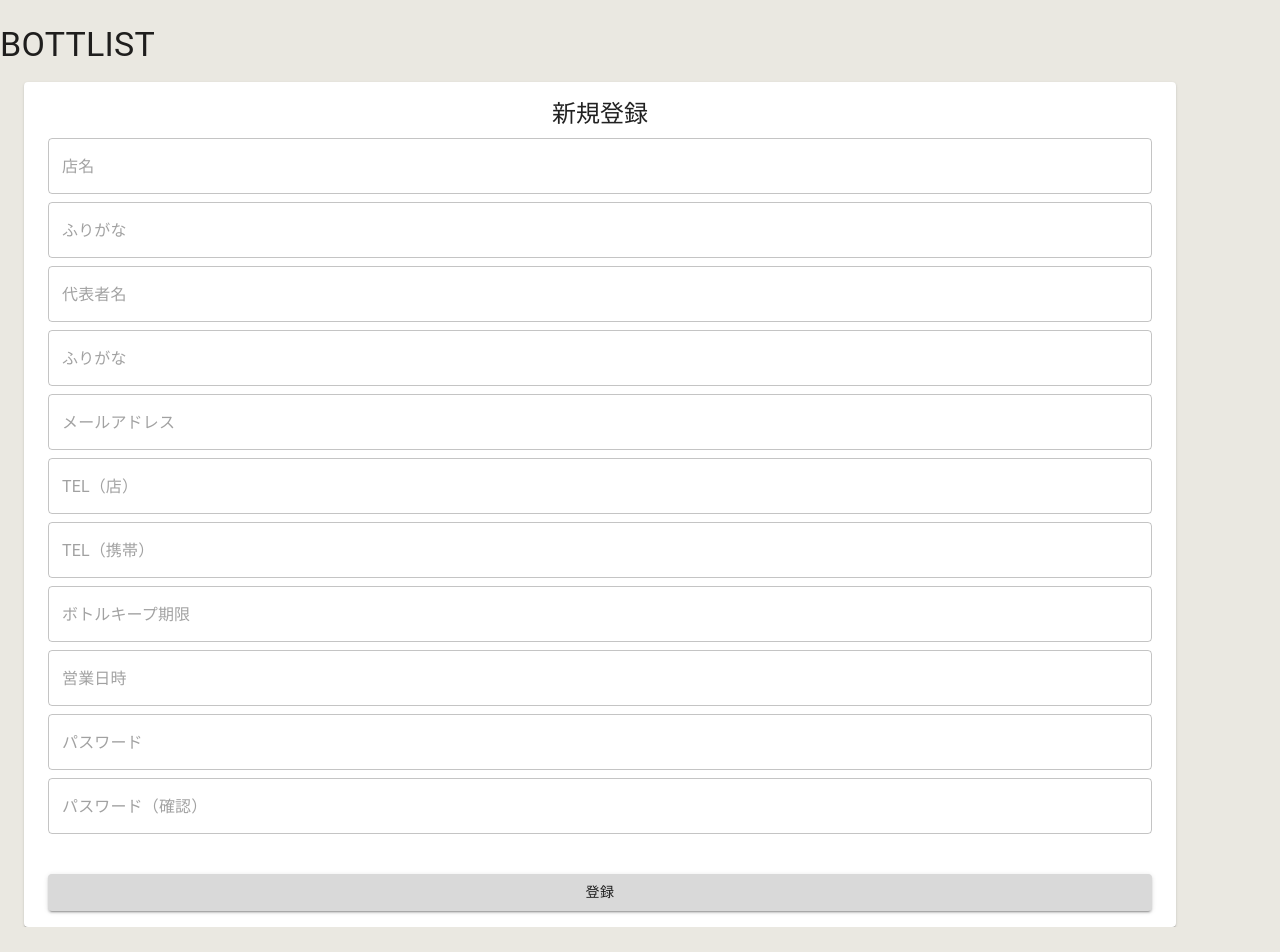
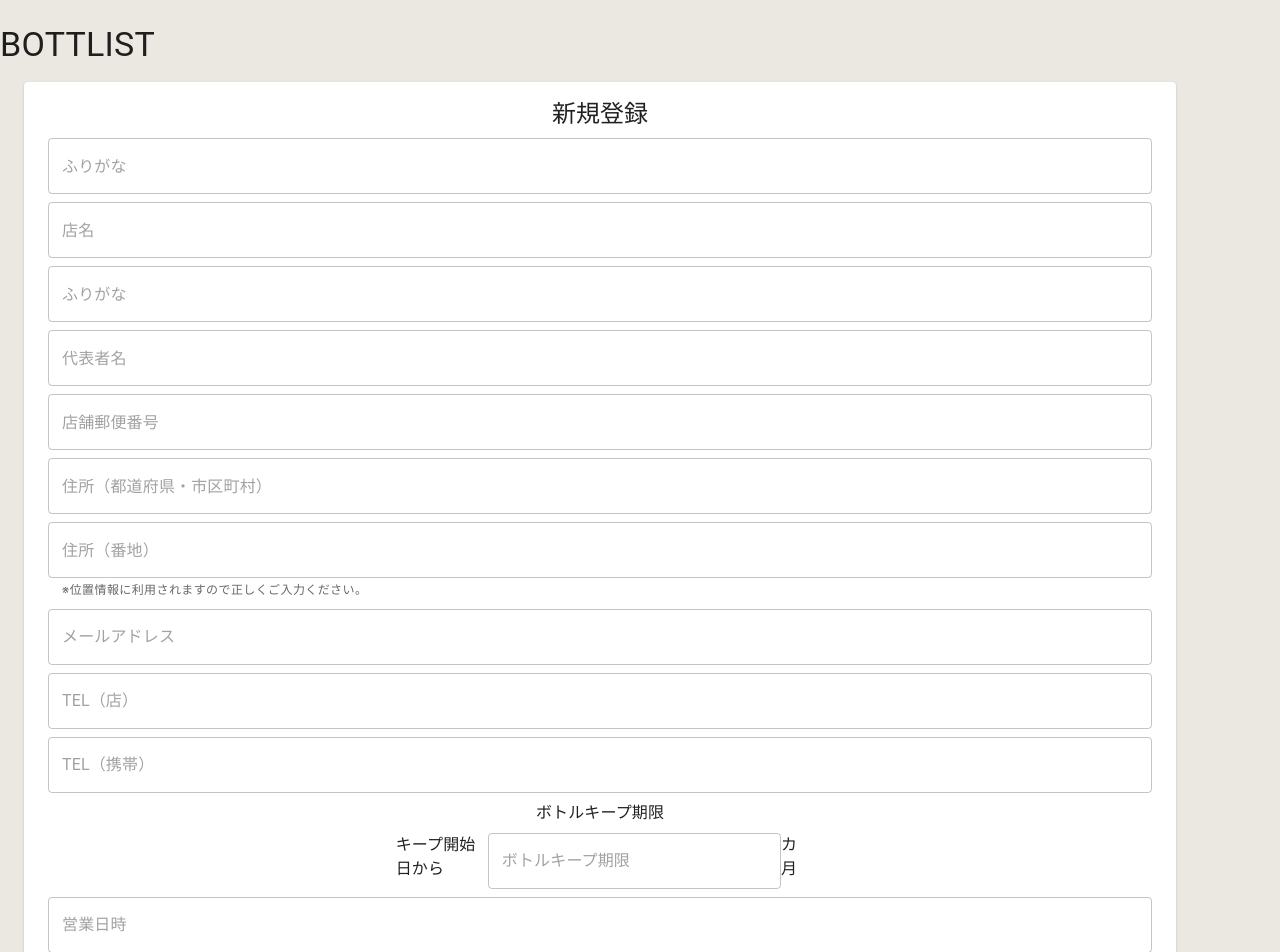
Before and after one commit to Bottlist/bottlist, a React (Create React App) app in the folder front/: page /shops/register in a window 1280 px wide. Shown: the top 952 px of the page. Before the commit the page ends 927 px from the top, so only its background shows below. Built offline with nearby package versions, Linux system fonts and the light colour scheme; no server answers; what axios-mock-adapter would draw is missing.

Commit message:
店舗新規登録画面のデザインを修正

```diff
--- a/front/src/components/TextField.tsx
+++ b/front/src/components/TextField.tsx
@@ -17,7 +17,7 @@ export const TextField = <T extends FieldValues>(
       {...register(_key)}
       defaultValue={getValues(_key)}
       error={!!errors[_key]}
-      helperText={errors[_key]?.message?.toString()}
+      helperText={errors[_key]?.message?.toString() ?? props.helperText}
     />
   );
 };
--- a/front/src/pages/shops/Register.tsx
+++ b/front/src/pages/shops/Register.tsx
@@ -1,7 +1,14 @@
 import { CenterLayout } from '../../components/CenterLayout';
-import { TextField } from '../../components/TextField';
+import { TextField as UntypedTextField } from '../../components/TextField';
 import { yupResolver } from '@hookform/resolvers/yup';
-import { Box, Button, Stack, Typography } from '@mui/material';
+import {
+  Box,
+  Button,
+  InputAdornment,
+  Stack,
+  Typography,
+  TextField as MuiTextField,
+} from '@mui/material';
 import { useForm, FormProvider } from 'react-hook-form';
 import * as yup from 'yup';
 
@@ -28,6 +35,7 @@ const schema = yup
   })
   .required();
 type FormType = yup.InferType<typeof schema>;
+const TextField = UntypedTextField<FormType>;
 
 export const Register = () => {
   const methods = useForm<FormType>({
@@ -44,15 +52,30 @@ export const Register = () => {
         <form onSubmit={methods.handleSubmit(submit)}>
           <Stack spacing={1} paddingY={2} alignItems="center">
             <Typography variant="h5">新規登録</Typography>
+            <TextField placeholder="ふりがな" _key="furigana" />
             <TextField placeholder="店名" _key="name" />
-            <TextField placeholder="ふりがな" _key="furigana" />
+            <TextField placeholder="ふりがな" _key="owner.furigana" />
             <TextField placeholder="代表者名" _key="owner.name" />
-            <TextField placeholder="ふりがな" _key="owner.furigana" />
+            <TextField placeholder="店舗郵便番号" _key="owner.name" />
+            <TextField
+              placeholder="住所（都道府県・市区町村）"
+              _key="owner.name"
+            />
+            <TextField
+              placeholder="住所（番地）"
+              _key="owner.name"
+              helperText="※位置情報に利用されますので正しくご入力ください。"
+            />
             <TextField placeholder="メールアドレス" _key="email" />
             <TextField placeholder="TEL（店）" _key="landline" />
-            <TextField placeholder="TEL（携帯）" _key="mobile" />
-            <TextField placeholder="ボトルキープ期限" _key="dueDate" />
-            <TextField placeholder="営業日時" _key=" businessHours" />
+            <TextField placeholder="TEL（携帯）" _key="mobile" />{' '}
+            <Typography>ボトルキープ期限</Typography>
+            <Stack direction="row">
+              <Typography>キープ開始日から</Typography>
+              <TextField placeholder="ボトルキープ期限" _key="dueDate" />
+              <Typography>カ月</Typography>
+            </Stack>
+            <TextField placeholder="営業日時" _key="businessHours" />
             <TextField placeholder="パスワード" _key="password" />
             <TextField
               placeholder="パスワード（確認）"
```
